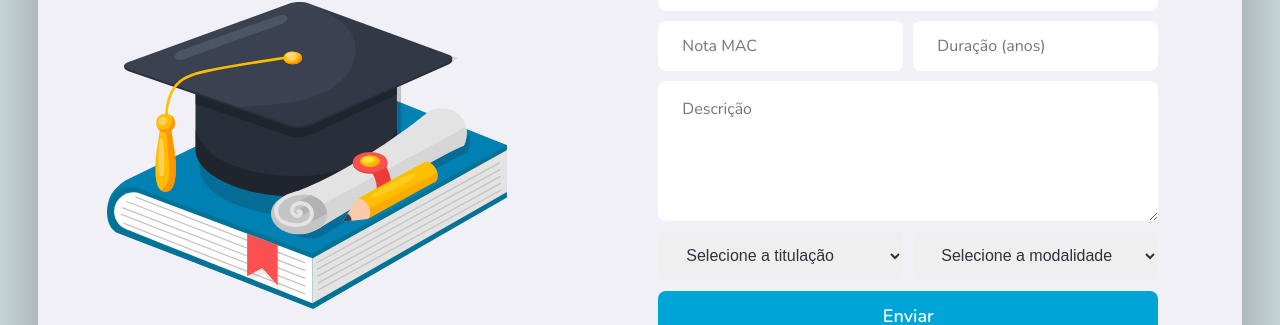
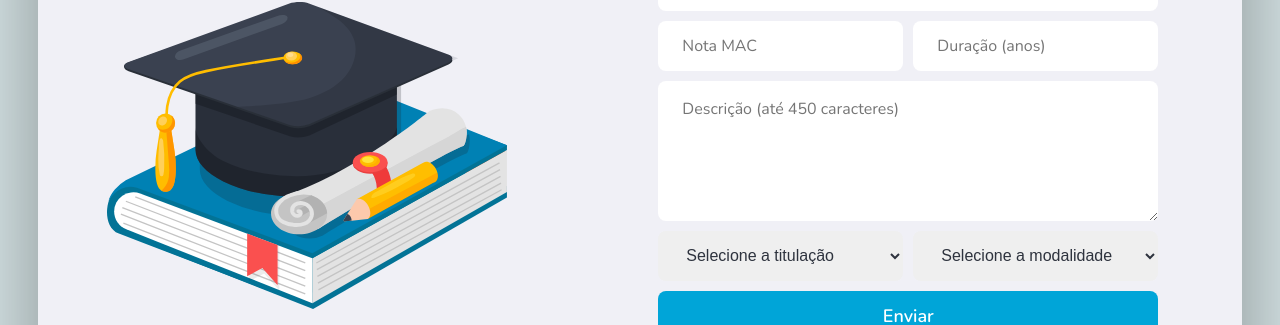
Before and after one commit to Brendhon/SearchFacul_Web, a React (Create React App) app: page /course/create in a window 1280 px wide. Shown: the part 267-592 px from the top of the page. Built offline with nearby package versions, Linux system fonts and the light colour scheme.

Commit message:
add: limit of character

```diff
--- a/src/components/Form/Course.jsx
+++ b/src/components/Form/Course.jsx
@@ -13,7 +13,7 @@ const FormCourse = props =>
             <input className="duration" placeholder="Duração (anos)" />
             <input className="score" placeholder="Nota MAC" />
 
-            <textarea className="description" placeholder="Descrição" />
+            <textarea maxLength="450" className="description" placeholder="Descrição (até 450 caracteres)" />
 
             <select className="select-titration" name="titration">
                 <option value="">Selecione a titulação</option>
```
